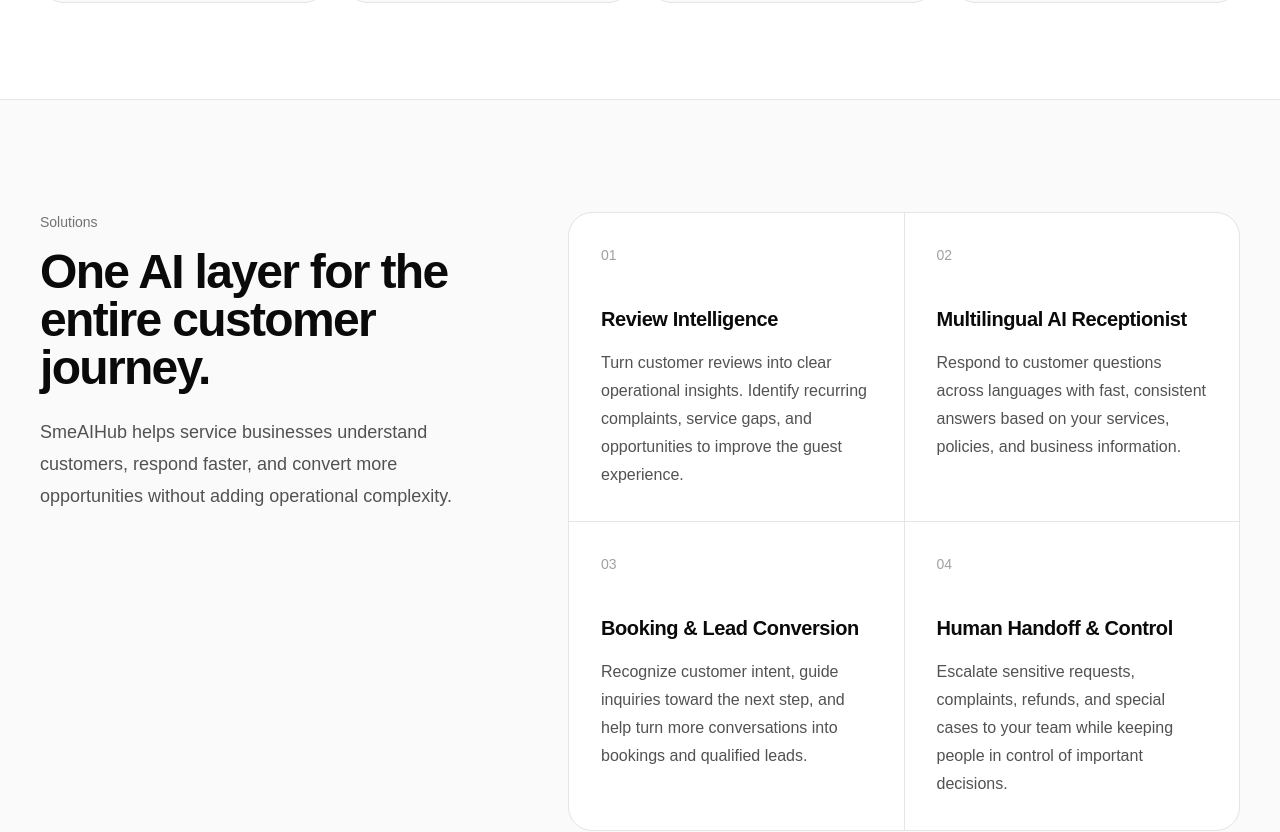
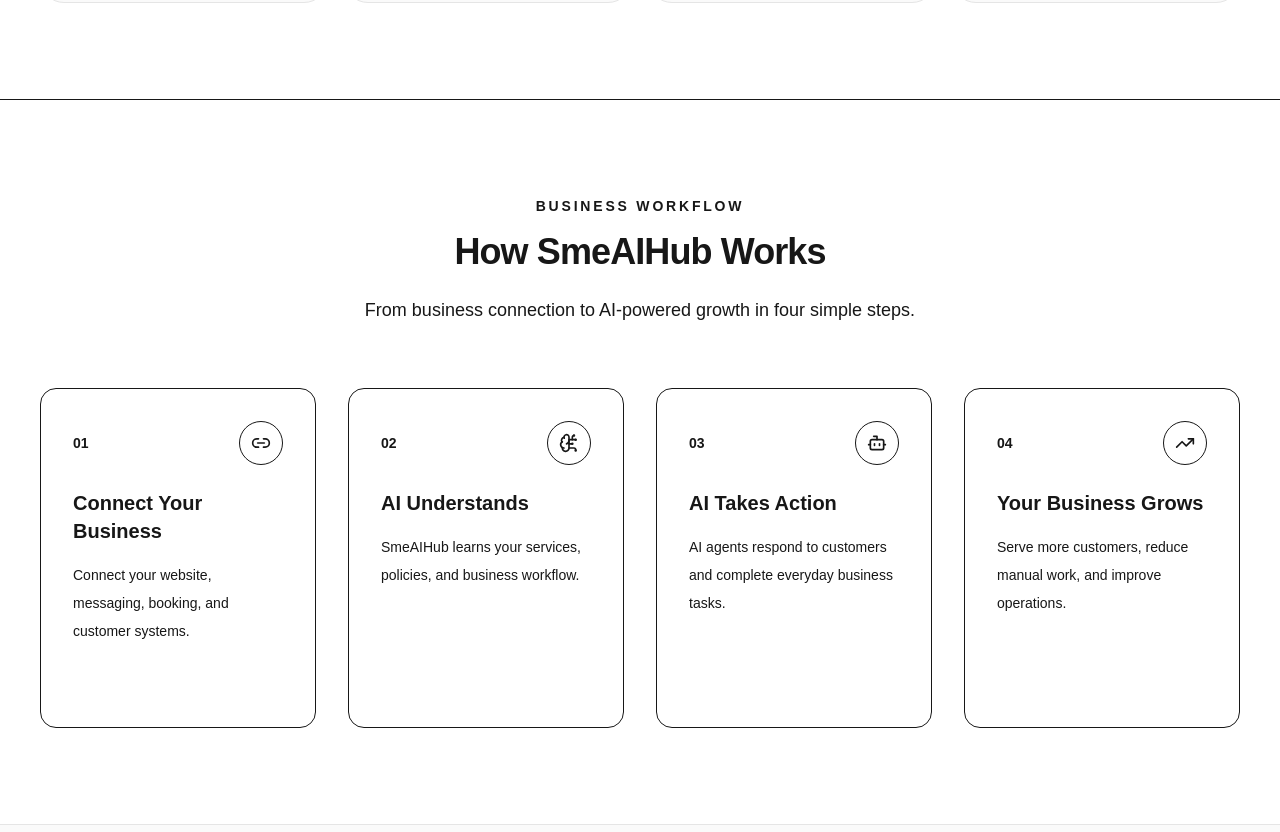
Before and after one commit to uandai27/SmeAIHub, a Next.js app: page / in a window 1280 px wide. Shown: the part 1423-2255 px from the top of the page. Built offline with nearby package versions, Linux system fonts and the light colour scheme.

Commit message:
feat: add Business Workflow section

```diff
--- a/app/page.tsx
+++ b/app/page.tsx
@@ -1,6 +1,7 @@
 import { Navbar } from "@/components/layout/navbar";
 import { Hero } from "@/components/marketing/hero";
 import { TrustedBy } from "@/components/marketing/trusted-by";
+import { Workflow } from "@/components/marketing/workflow";
 import { Solutions } from "@/components/marketing/solutions";
 import { Industries } from "@/components/marketing/industries";
 import { PlatformPreview } from "@/components/marketing/platform/platform-preview";
@@ -14,6 +15,7 @@
       <main>
         <Hero />
         <TrustedBy />
+        <Workflow />
         <Solutions />
         <Industries />
         <PlatformPreview />
--- /dev/null
+++ b/components/marketing/workflow.tsx
@@ -0,0 +1,90 @@
+import {
+  Bot,
+  BrainCircuit,
+  Link2,
+  TrendingUp,
+} from "lucide-react";
+
+import { Container } from "@/components/ui/container";
+
+const steps = [
+  {
+    number: "01",
+    title: "Connect Your Business",
+    description:
+      "Connect your website, messaging, booking, and customer systems.",
+    icon: Link2,
+  },
+  {
+    number: "02",
+    title: "AI Understands",
+    description:
+      "SmeAIHub learns your services, policies, and business workflow.",
+    icon: BrainCircuit,
+  },
+  {
+    number: "03",
+    title: "AI Takes Action",
+    description:
+      "AI agents respond to customers and complete everyday business tasks.",
+    icon: Bot,
+  },
+  {
+    number: "04",
+    title: "Your Business Grows",
+    description:
+      "Serve more customers, reduce manual work, and improve operations.",
+    icon: TrendingUp,
+  },
+];
+export function Workflow() {
+  return (
+    <section className="border-t border-border/50 py-24">
+      <Container>
+        <div className="mx-auto max-w-3xl text-center">
+          <p className="text-sm font-semibold uppercase tracking-[0.2em] text-primary">
+            Business Workflow
+          </p>
+
+          <h2 className="mt-4 text-3xl font-bold tracking-tight sm:text-4xl">
+            How SmeAIHub Works
+          </h2>
+
+          <p className="mt-6 text-lg text-muted-foreground">
+            From business connection to AI-powered growth in four simple steps.
+          </p>
+        </div>
+        <div className="mt-16 grid gap-8 md:grid-cols-2 xl:grid-cols-4">
+  {steps.map((step) => {
+    const Icon = step.icon;
+
+    return (
+      <div
+  key={step.number}
+  className="group flex min-h-[340px] flex-col rounded-2xl border border-border/60 bg-background p-8 transition-all duration-300 hover:-translate-y-1 hover:border-foreground/30 hover:shadow-lg"
+>
+        <div className="flex items-center justify-between">
+          <span className="text-sm font-semibold text-primary">
+            {step.number}
+          </span>
+
+          <div className="flex h-11 w-11 items-center justify-center rounded-full border border-border/60 bg-muted/50 transition-transform duration-300 group-hover:scale-105">
+  <Icon className="h-5 w-5 text-foreground" />
+</div>
+        </div>
+
+        <h3 className="mt-6 text-xl font-semibold">
+          {step.title}
+        </h3>
+
+        <p className="mt-4 text-sm leading-7 text-muted-foreground">
+          {step.description}
+        </p>
+      </div>
+    );
+  })}
+</div>
+      </Container>
+    </section>
+  );
+}
```
Also changed, not shown: 3 other files (tests, documents, lock files or other folders).
